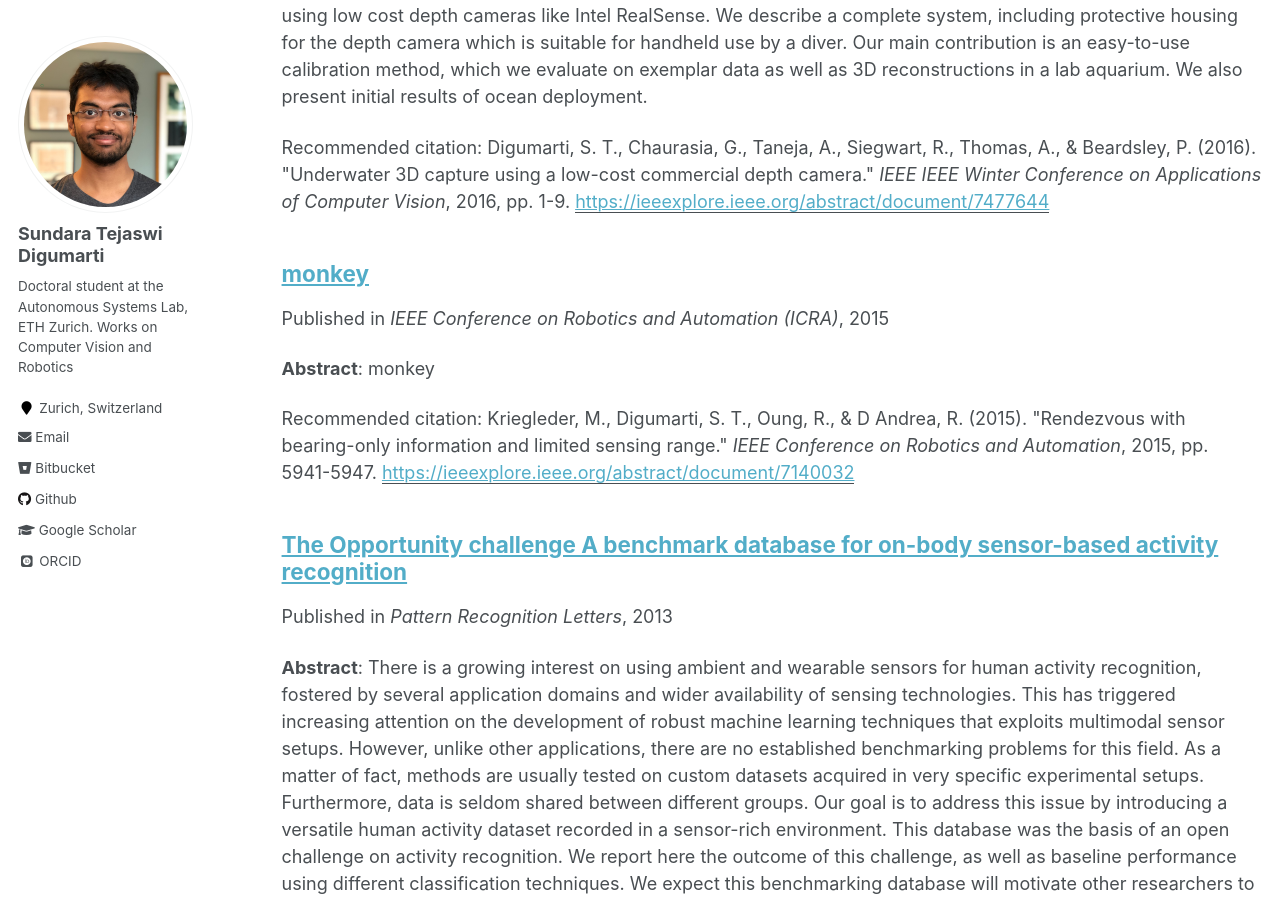
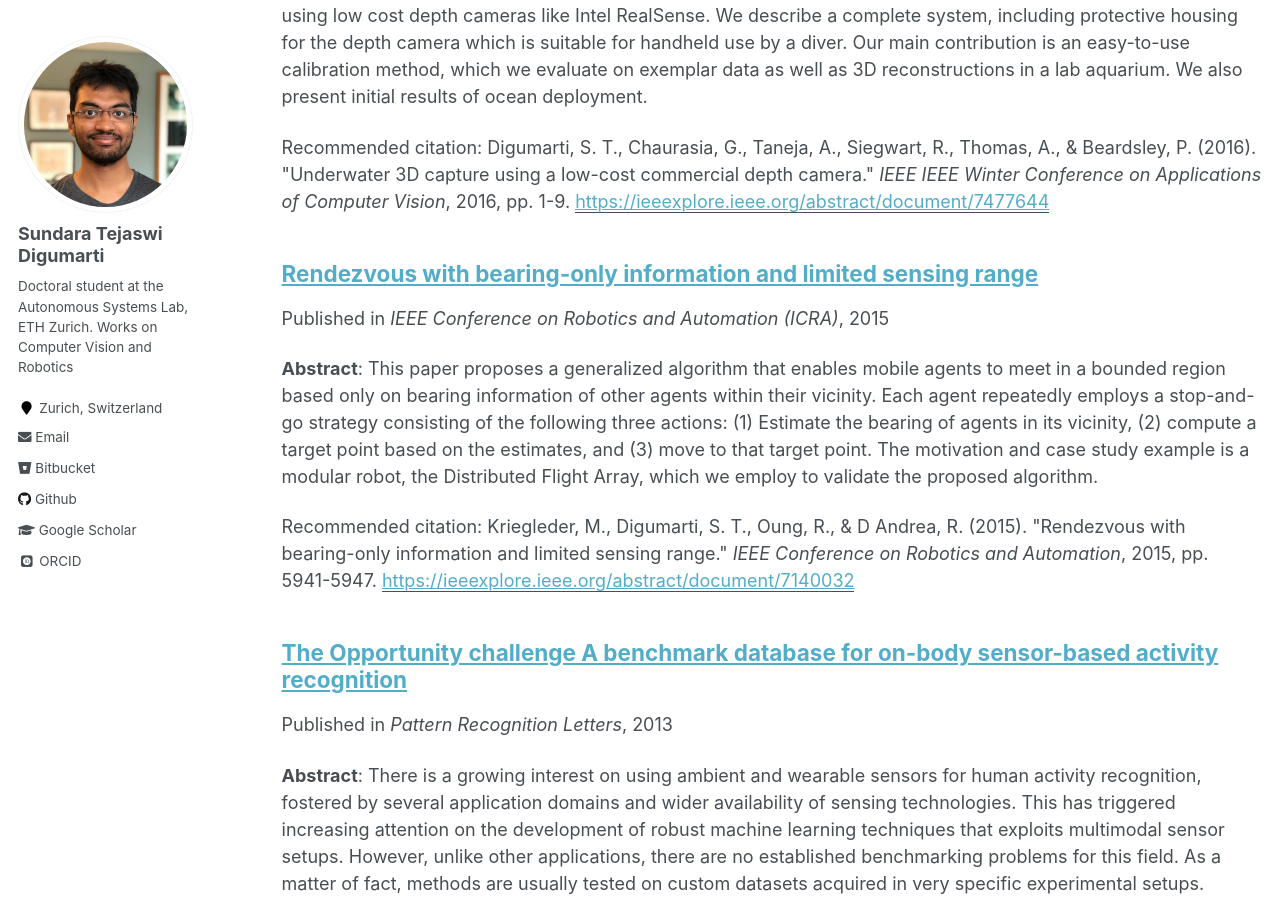
Before and after one commit to tejaswid/tejaswid.github.io, a Jekyll site: the page built from _pages/publications.md, in a window 1280 px wide and 900 px high, scrolled down 1096 px. Built offline with Jekyll 4.4.1, drawn with Linux system fonts in a browser that asks for light colours; some web fonts are replaced.

Commit message:
Fixed error. It was the apostrophe.

```diff
--- a/_publications/2015-05-26-Rendezvous.md
+++ b/_publications/2015-05-26-Rendezvous.md
@@ -1,8 +1,8 @@
 ---
-title: "monkey"
+title: "Rendezvous with bearing-only information and limited sensing range"
 collection: publications
 permalink: /publication/2015-05-26-Rendezvous
-excerpt: '**Abstract**: monkey'
+excerpt: '**Abstract**: This paper proposes a generalized algorithm that enables mobile agents to meet in a bounded region based only on bearing information of other agents within their vicinity. Each agent repeatedly employs a stop-and-go strategy consisting of the following three actions: (1) Estimate the bearing of agents in its vicinity, (2) compute a target point based on the estimates, and (3) move to that target point. The motivation and case study example is a modular robot, the Distributed Flight Array, which we employ to validate the proposed algorithm.'
 date: 2015-05-26
 venue: 'IEEE Conference on Robotics and Automation (ICRA)'
 paperurl: 'https://ieeexplore.ieee.org/abstract/document/7140032'
```
